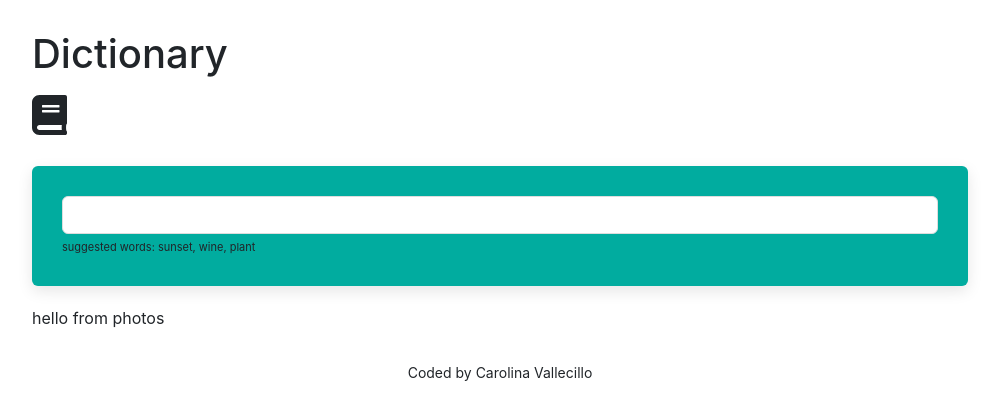
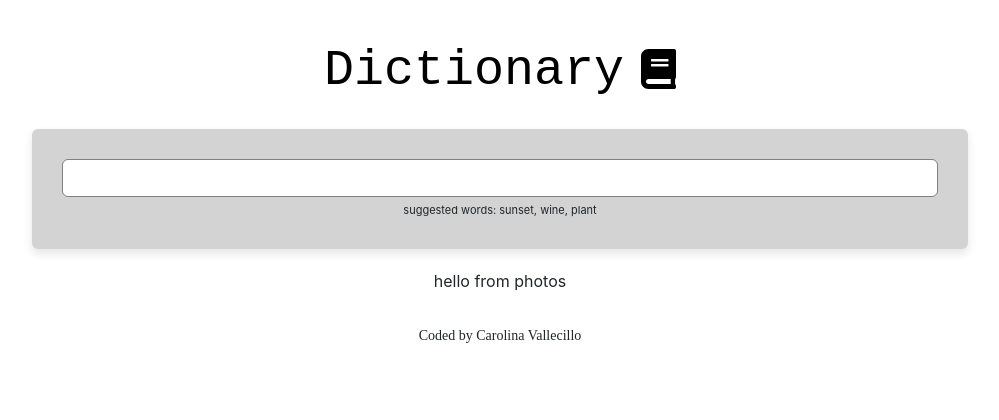
Before and after one commit to danuvia27/dictionary-project, a React (Create React App) app: page / in a window 1280 px wide. Shown: the top 420 px of the page, without its empty margins (140-1139 px from the left). Built offline with nearby package versions, Linux system fonts and the light colour scheme.

Commit message:
updated Css

```diff
--- a/src/App.css
+++ b/src/App.css
@@ -1,14 +1,13 @@
 body {
+  text-align: center;
 }
 
-.header {
-  font-size: px;
-}
-
-.App-logo {
-  max-width: 200px;
-  display: block;
-  margin: 0 auto;
+.header h1 {
+  font-size: 50px;
+  color: black;
+  display: inline-block;
+  margin-right: 17px;
+  font-family: "Source Code Pro", monospace;
 }
 
 .App {
@@ -17,13 +16,15 @@ body {
 }
 
 .App-header {
-  margin: 30px 0;
+  margin: 40px 0;
 }
 
 .App-footer {
   text-align: center;
+  font-family: "Oooh Baby", cursive;
   margin: 30px 0;
 }
 .icon {
   font-size: 40px;
+  color: black;
 }
--- a/src/App.js
+++ b/src/App.js
@@ -10,9 +10,9 @@ export default function App() {
         <header className="App-header"></header>
         <div className="header">
           <h1>Dictionary</h1>
-        </div>
-        <div className="icon">
-          <FontAwesomeIcon icon={faBook}></FontAwesomeIcon>
+          <span className="icon">
+            <FontAwesomeIcon icon={faBook}></FontAwesomeIcon>
+          </span>
         </div>
         <main>
           <Dictionary defaultKeyword="sunset" />
--- a/src/Dictionary.css
+++ b/src/Dictionary.css
@@ -1,8 +1,8 @@
 .Dictionary section {
-  background: #01ac9f;
+  background: lightgray;
   padding: 30px;
   border-radius: 6px;
-  box-shadow: 0 5px 15px rgb(0 0 0/ 10%);
+  box-shadow: 0 5px 10px rgb(0 0 0/ 10%);
   margin: 20px 0;
 }
 
@@ -11,7 +11,7 @@
   border-radius: 6px;
   padding: 6px 4px;
   color: #333;
-  border: 1px solid #ddd;
+  border: 1px solid gray;
 }
 
 .Dictionary .hint {
--- a/src/Meaning.css
+++ b/src/Meaning.css
@@ -6,6 +6,6 @@
 
 .Meaning .example {
   font-size: 12px;
-  color: white;
+  color: black;
   font-style: italic;
 }
--- a/src/Meaning.js
+++ b/src/Meaning.js
@@ -13,8 +13,6 @@ export default function Meaning(props) {
 
             <div className="example">{definition.example}</div>
             <Synonyms synonyms={definition.synonyms} />
-            <strong>Synonyms:</strong>
-            {definition.synonyms}
           </div>
         );
       })}
```
